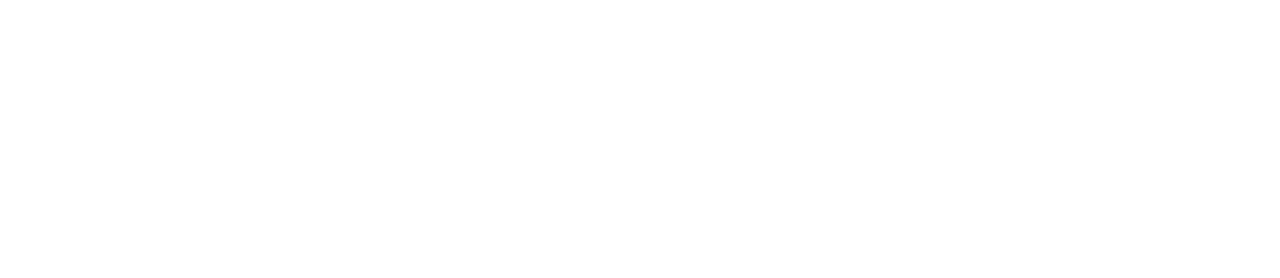
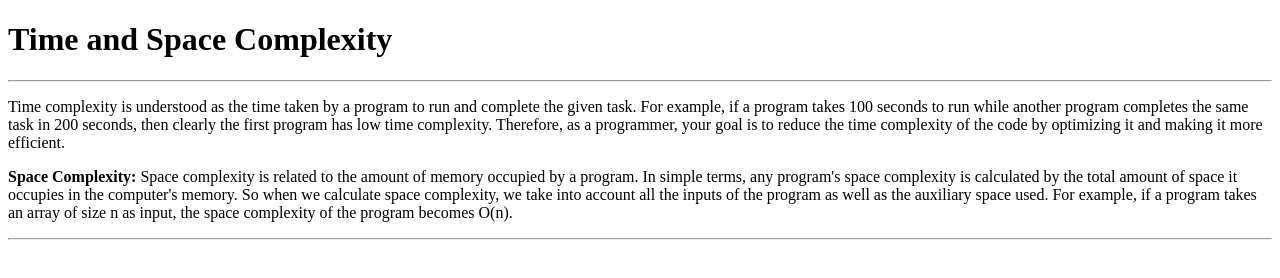
Before and after one commit to acciojob/time-and-space-complexity-MohanaSundaram06, a website: page main.html in a window 1280 px wide. Drawn offline with Linux system fonts and the light colour scheme.

Commit message:
created a submission

```diff
--- a/main.html
+++ b/main.html
@@ -8,7 +8,12 @@
 
 <body>
 	<!-- the entire body must be written by student -->
-    <script type="text/javascript" src="./script.js">
+	<h1>Time and Space Complexity</h1><hr>
+	<p>Time complexity is understood as the time taken by a program to run and complete the given task. For example, if a program takes 100 seconds to run while another program completes the same task in 200 seconds, then clearly the first program has low time complexity. Therefore, as a programmer, your goal is to reduce the time complexity of the code by optimizing it and making it more efficient.</p>
+
+	<p><b>Space Complexity:</b> Space complexity is related to the amount of memory occupied by a program. In simple terms, any program's space complexity is calculated by the total amount of space it occupies in the computer's memory. So when we calculate space complexity, we take into account all the inputs of the program as well as the auxiliary space used. For example, if a program takes an array of size n as input, the space complexity of the program becomes O(n).</p>
+    <hr>
+	<script type="text/javascript" src="./script.js">
 </script>
 
 </body>
```
